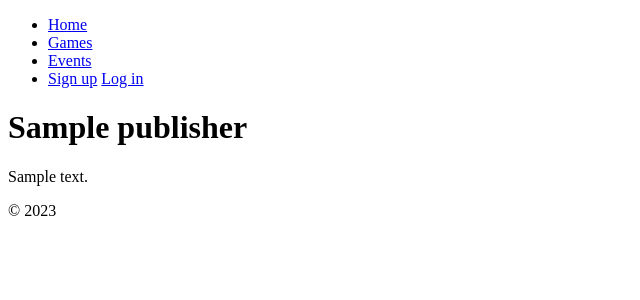
After one commit to mildaug/board_game, a Django app: page /publisher/1/ in a window 1280 px wide. The commit adds this page. Shown: the top 300 px of the page, without its empty margins (0-640 px from the left). Run offline with Django 4.2, Linux system fonts and the light colour scheme; tables that the repository leaves empty hold one stand-in row (values such as "Sample post").

Commit message:
minor changes in model, created publisher detail and ordering by rating, updates in css

```diff
--- a/board_game_hub/board_game/admin.py
+++ b/board_game_hub/board_game/admin.py
@@ -3,11 +3,11 @@ from . import models
 
 
 class GameAdmin(admin.ModelAdmin):
-    list_display = ('title', 'publisher', 'language', 'difficulty')
+    list_display = ('title', 'publisher', 'language', 'difficulty', 'status')
 
 
 class GameBorrowRequestAdmin(admin.ModelAdmin):
-    list_display = ('game', 'borrower', 'owner', 'is_accepted', 'status')
+    list_display = ('game', 'borrower', 'owner', 'is_accepted')
 
 
 admin.site.register(models.Category)
--- a/board_game_hub/board_game/models.py
+++ b/board_game_hub/board_game/models.py
@@ -71,6 +71,13 @@ class Game(models.Model):
 
     difficulty = models.CharField(_('difficulty'), max_length=50, choices=DIFFICULTY_CHOICES, default='Medium', db_index=True)
 
+    STATUS = (
+        ('Available', _('Available')),
+        ('Borrowed', _('Borrowed')),
+    )
+
+    status = models.CharField(_('status'), max_length=20, choices= STATUS, blank=True, default='Available')
+
     class Meta:
         ordering = ['title']
         verbose_name = _('game')
@@ -107,15 +114,16 @@ class GameBorrowRequest(models.Model):
     owner = models.ForeignKey(User, on_delete=models.CASCADE, related_name='owners')
     message = models.TextField()
     is_accepted = models.BooleanField(default=False)
+    due_back = models.DateField(_('due_back'), null=True, blank=True)
 
-    STATUS = (
-        ('Available', _('Available')),
-        ('Reserved', _('Reserved')),
-        ('Borrowed', _('Borrowed')),
+    PICK_UP_CHOICES = (
+        ('Physical Exchange', _('Physical exchange')),
+        ('Game Store', _('Game store')),
+        ('Post', _('Post')),
+        ('Pick-up Terminal', _('Pick-up terminal')),
     )
 
-    status = models.CharField(_('status'), max_length=20, choices= STATUS, blank=True, default='Available')
-    due_back = models.DateField(_('due_back'), null=True, blank=True)
+    pick_up_place = models.CharField(_('pick-up place'), max_length=20, choices=PICK_UP_CHOICES, null=True, blank=True)
 
     @property
     def is_overdue(self):
--- a/board_game_hub/board_game/static/css/style.css
+++ b/board_game_hub/board_game/static/css/style.css
@@ -1,15 +1,3 @@
-.game-grid {
-    display: grid;
-    grid-template-columns: repeat(auto-fit, minmax(200px, 1fr));
-    gap: 20px;
-  }
-
-  .game-item {
-    border: 1px solid #ccc;
-    padding: 10px;
-    text-align: center;
-  }
-
   .game-image {
     width: 50px;
     height: 50px;
--- a/board_game_hub/board_game/templates/base.html
+++ b/board_game_hub/board_game/templates/base.html
@@ -17,7 +17,9 @@
         {% if user.is_authenticated %}
         <li class="nav-button"><a href="{% url 'profile' %}">&#128100; {{ user.get_username }}</a></li>
         <li class="nav-button"><a href="{% url 'user_game_list' %}">My Games</a></li>
-        <li class="nav-button"><a href="{% url 'game_borrow_request_list' %}">Games I borrow</a></li>
+        <li class="nav-button"><a href="{% url 'game_borrow_request_list' %}">Requests to borrow my games</a></li>
+        <li class="nav-button"><a href="{% url 'index' %}">Requests to borrow other games</a></li>
+        <li class="nav-button"><a href="{% url 'index' %}">Games I borrow</a></li>
         <li class="nav-button"><a href="{% url 'index' %}">Games I borrowed</a></li>
         <li class="nav-button"><a href="{% url 'logout' %}">Log out</a></li>
         {% else %}
--- a/board_game_hub/board_game/templates/board_game/game_borrow_request_list.html
+++ b/board_game_hub/board_game/templates/board_game/game_borrow_request_list.html
@@ -11,8 +11,6 @@
         <strong>Borrower:</strong> {{ game_borrow_request.borrower }}
         <br>
         <strong>Owner:</strong> {{ game_borrow_request.owner }}
-        <br>
-        <strong>Status:</strong> {{ game_borrow_request.status }}
         <br>
         <strong>Due Back:</strong> {{ game_borrow_request.due_back }}
         <br>
--- a/board_game_hub/board_game/templates/board_game/game_list.html
+++ b/board_game_hub/board_game/templates/board_game/game_list.html
@@ -27,7 +27,7 @@
                         {% endif %}
                     </td>
                     <td><a href="{% url 'game_detail' game.pk %}">{{ game.title }}</a></td>
-            <td>{{ game.publisher }}</td>
+                    <td><a href="{{ game.publisher.get_absolute_url }}">{{ game.publisher.name }}</a></td>
                     <td>{% for game_category in game.category.all %}{{ game_category.name }}{% if not forloop.last %}, {% endif %}{% endfor %}</td>
                     <td>{{ game.rating }}</td>
                     <td>{{ game.owner }}</td>
--- /dev/null
+++ b/board_game_hub/board_game/templates/board_game/publisher_detail.html
@@ -0,0 +1,11 @@
+{% extends 'base.html' %}
+{% load static %}
+
+{% block title %}
+	About {{ publisher.name }}
+{% endblock %}
+
+{% block content %}
+    <h1>{{ publisher.name }}</h1>
+    <p>{{ publisher.about_publisher }}</p>
+{% endblock %}
--- a/board_game_hub/board_game/templates/board_game/user_game_list.html
+++ b/board_game_hub/board_game/templates/board_game/user_game_list.html
@@ -7,8 +7,9 @@
 {% if game_list %}
     <ul class="game-list">
         {% for game in game_list %}
-            <class="game-item">
+            <li class="game-item">
                 <a href="{% url 'game_detail' game.pk %}">{{ game }}</a>
+            </li>
         {% endfor %}
     </ul>
 {% else %}
--- a/board_game_hub/board_game/urls.py
+++ b/board_game_hub/board_game/urls.py
@@ -5,6 +5,7 @@ urlpatterns = [
     path('', views.index, name='index'),
     path('games/', views.game_list, name='game_list'),
     path('games/<int:pk>/', views.game_detail, name='game_detail'),
+    path('publisher/<int:pk>/', views.PublisherDetailView.as_view(), name='publisher_detail'),
     path('games/my/', views.UserGameListView.as_view(), name='user_game_list'),
     path('games/<int:game_id>/borrow/', views.borrow_game, name='borrow_game'),
     path('game_borrow_requests/', views.GameBorrowRequestListView.as_view(), name='game_borrow_request_list'),
--- a/board_game_hub/board_game/views.py
+++ b/board_game_hub/board_game/views.py
@@ -2,7 +2,7 @@ from django.shortcuts import render, redirect, get_object_or_404
 from django.contrib.auth.decorators import login_required
 from django.core.paginator import Paginator
 from django.views.generic import ListView, DetailView
-from .models import Game, GameBorrowRequest, GameRating
+from .models import Game, Publisher, GameBorrowRequest, GameRating
 from .forms import GameBorrowForm, GameBorrowRequestStatusForm, GameRatingForm
 from django.contrib.auth.mixins import LoginRequiredMixin
 from django.contrib import messages
@@ -17,7 +17,8 @@ def index(request):
     return render(request, 'board_game/index.html', context)
 
 def game_list(request):
-    paginator = Paginator(Game.objects.all(), 15)
+    game_list = Game.objects.order_by('-rating')
+    paginator = Paginator(game_list, 15)
     page_number = request.GET.get('page')
     game_list = paginator.get_page(page_number)
     return render(request, 'board_game/game_list.html', {'game_list': game_list})
@@ -112,3 +113,9 @@ def decline_game_borrow_request(request, pk):
         form = GameBorrowRequestStatusForm(instance=game_borrow_request)
 
     return render(request, 'board_game/decline_game_borrow_request.html', {'form': form})
+
+
+class PublisherDetailView(DetailView):
+    model = Publisher
+    template_name = 'board_game/publisher_detail.html'
+    context_object_name = 'publisher'
```
Also changed, not shown: board_game_hub/board_game/templates/board_game/game_borrow_request_detail.html (+1 -14 lines), board_game_hub/board_game/migrations/0008_remove_gameborrowrequest_status_game_status.py (added), board_game_hub/board_game/migrations/0009_gameborrowrequest_pick_up_place.py (added). Lines whose indentation alone changed are shown as unchanged.
